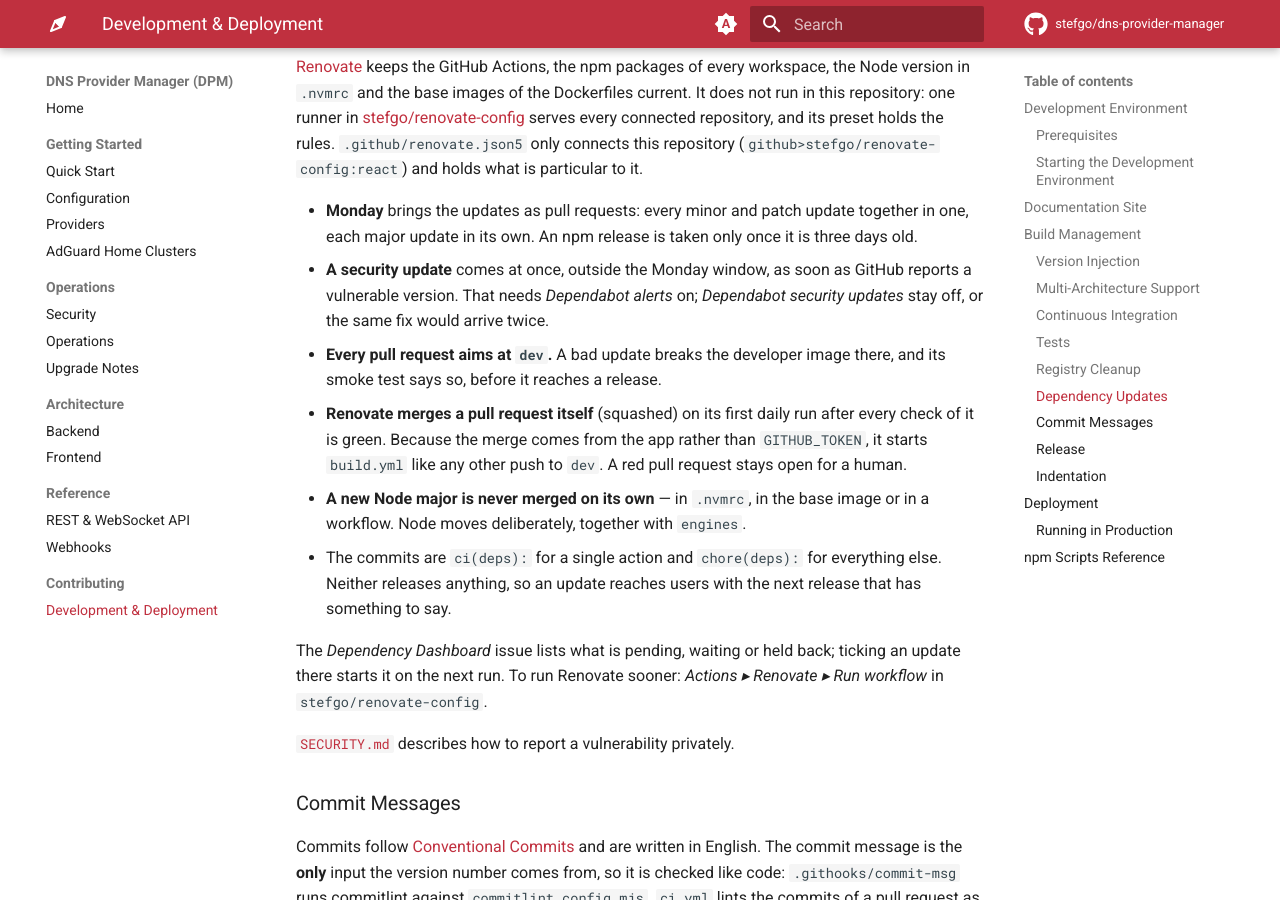
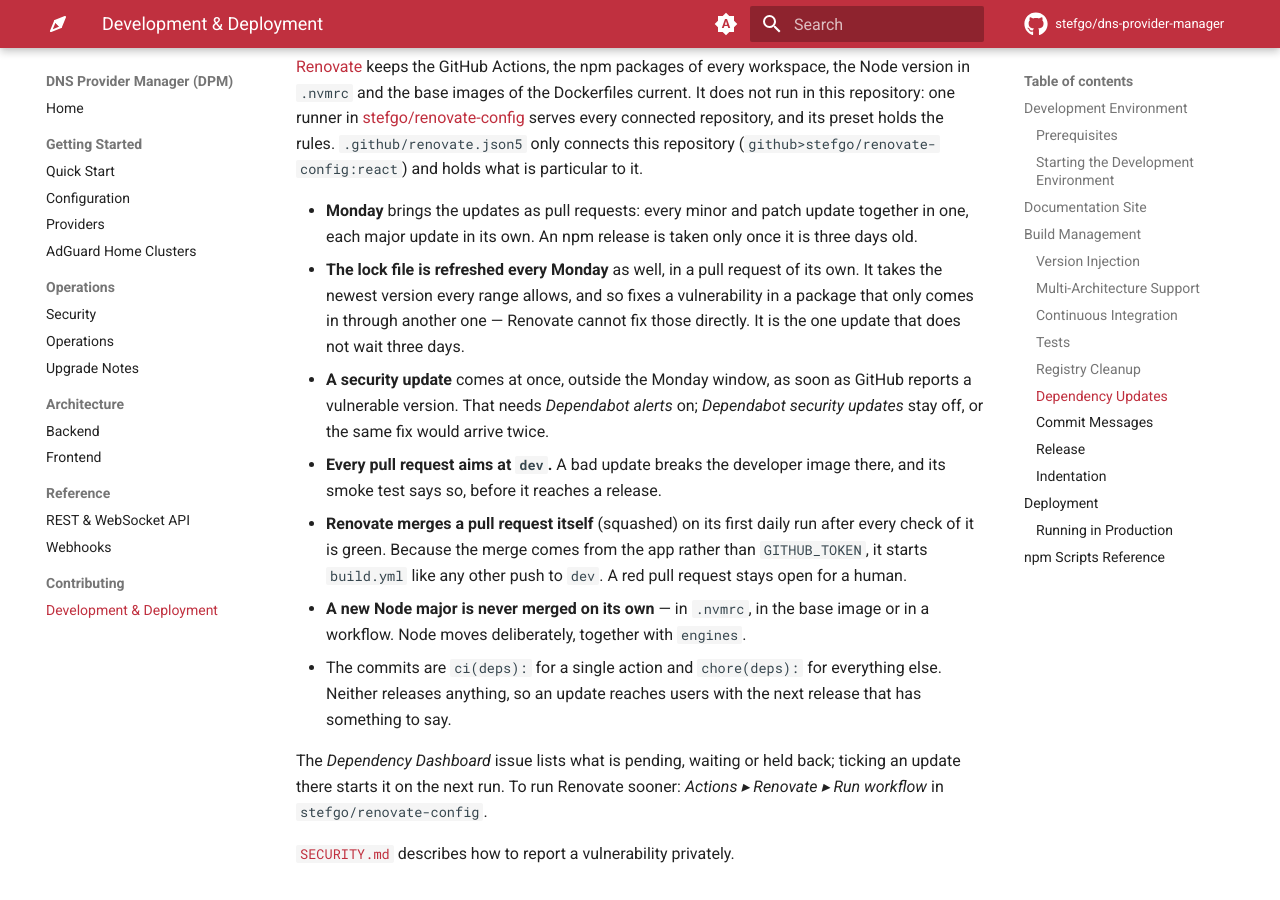
Before and after one commit to stefgo/dns-provider-manager, an MkDocs documentation site: the page built from docs/development.md, in a window 1280 px wide and 900 px high, scrolled down 7520 px. Built offline with MkDocs 1.6.1 and Material for MkDocs 9.7.7, drawn with Linux system fonts in a browser that asks for light colours; comment, search, counter and statistics services are not loaded.

Commit message:
docs: Mention the weekly lock file refresh
Renovate now refreshes the lock file every Monday as well. That is what
fixes a vulnerability in a package that only comes in through another
one, which Renovate cannot fix directly.

Co-Authored-By: Claude Opus 5.5 <noreply@anthropic.com>

```diff
--- a/docs/development.md
+++ b/docs/development.md
@@ -223,6 +223,7 @@ The images are listed by name in the workflow; a new image has to be added there
 [Renovate](https://docs.renovatebot.com/) keeps the GitHub Actions, the npm packages of every workspace, the Node version in `.nvmrc` and the base images of the Dockerfiles current. It does not run in this repository: one runner in [stefgo/renovate-config](https://github.com/stefgo/renovate-config) serves every connected repository, and its preset holds the rules. `.github/renovate.json5` only connects this repository (`github>stefgo/renovate-config:react`) and holds what is particular to it.
 
 - **Monday** brings the updates as pull requests: every minor and patch update together in one, each major update in its own. An npm release is taken only once it is three days old.
+- **The lock file is refreshed every Monday** as well, in a pull request of its own. It takes the newest version every range allows, and so fixes a vulnerability in a package that only comes in through another one — Renovate cannot fix those directly. It is the one update that does not wait three days.
 - **A security update** comes at once, outside the Monday window, as soon as GitHub reports a vulnerable version. That needs *Dependabot alerts* on; *Dependabot security updates* stay off, or the same fix would arrive twice.
 - **Every pull request aims at `dev`.** A bad update breaks the developer image there, and its smoke test says so, before it reaches a release.
 - **Renovate merges a pull request itself** (squashed) on its first daily run after every check of it is green. Because the merge comes from the app rather than `GITHUB_TOKEN`, it starts `build.yml` like any other push to `dev`. A red pull request stays open for a human.
```
